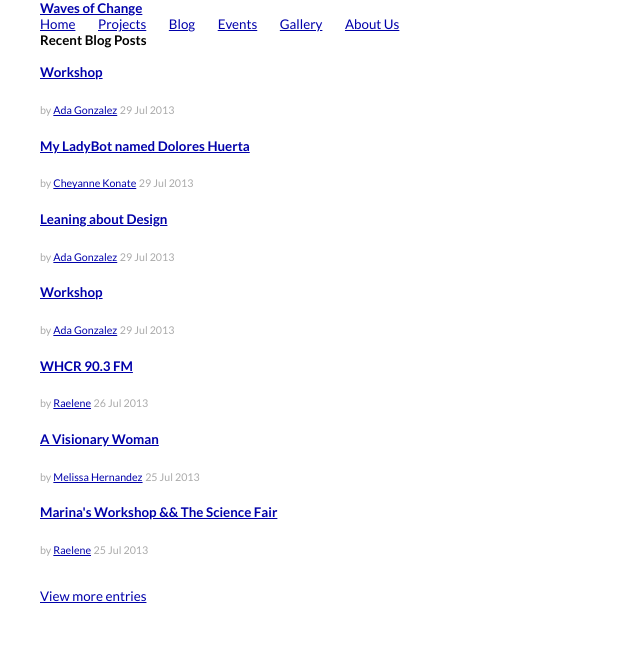
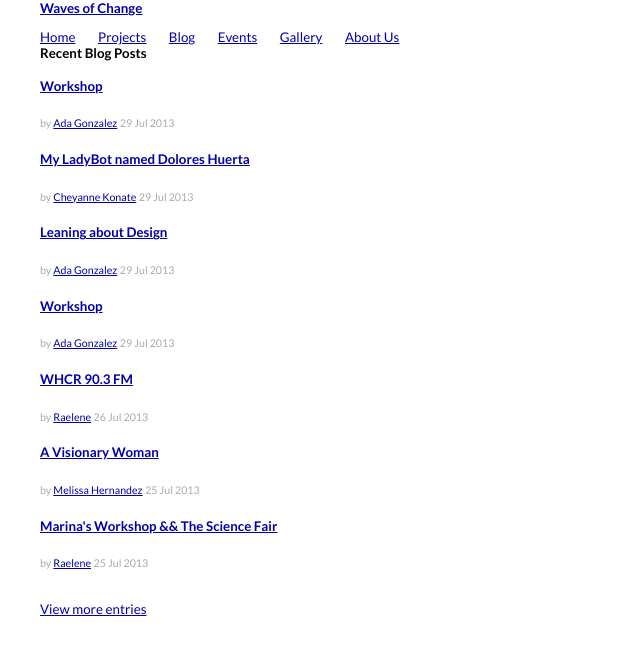
Before and after one commit to WavesofChange/woc-jekyll, a Jekyll site: the page built from index.html, in a window 1280 px wide. Shown: the top 655 px of the page, without its empty margins (0-640 px from the left). Built offline with Jekyll 4.4.1, drawn with Linux system fonts in a browser that asks for light colours.

Commit message:
fix missing divs and properly link logo

```diff
--- a/_layouts/default.html
+++ b/_layouts/default.html
@@ -15,12 +15,11 @@
     </head>
     <body class="{{ page.class }}">
         <div class="container">
-          <div class="site">
             <header class="header">
 
              <!-- <img src = "{{ site.baseurl}}/images/logo.img" width = "150px" height = "60px"> -->
 
-              <h1 class="title"><a href="/">{{ site.name }}</a></h1>
+              <h1 class="logo"><a href="{{ site.baseurl }}/index.html">{{ site.name }}</a></h1>
 
               <Ul class="nav">
 
@@ -37,6 +36,6 @@
             <main>
                 {{ content }}
             </main>
-
+        </div>
     </body>
 </html>
```
